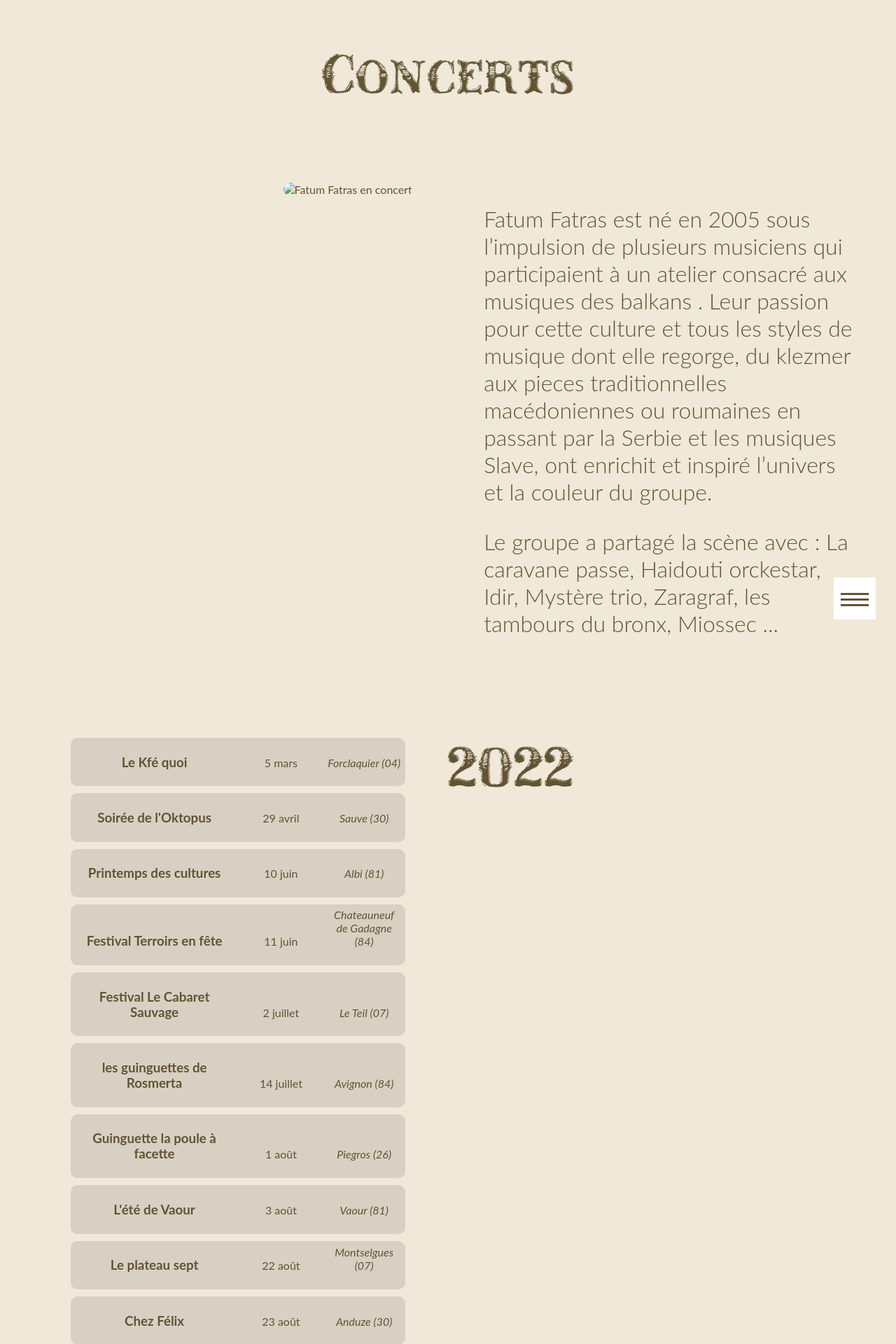
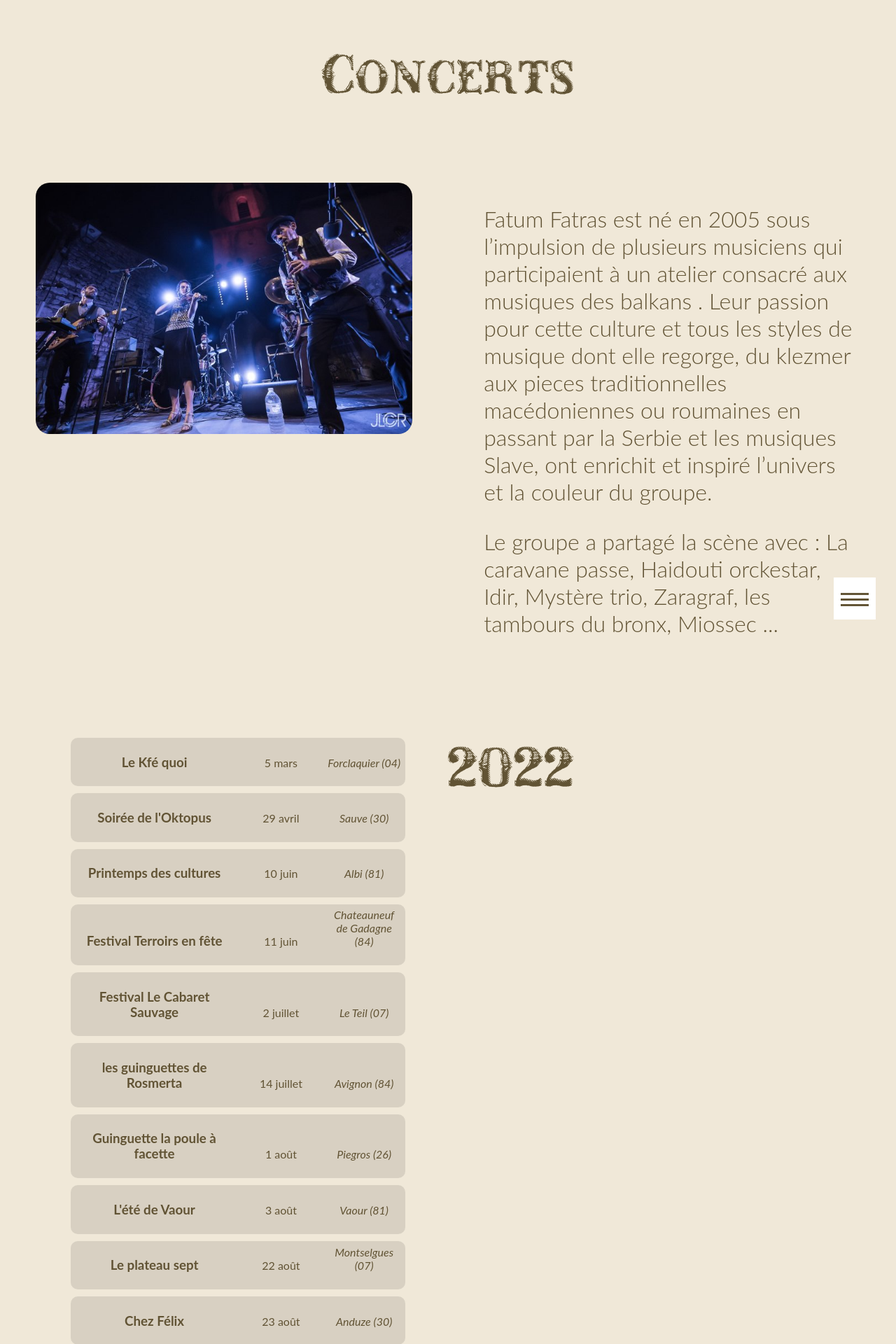
Before and after one commit to ftmftrs/ftmftrs.github.io, a Jekyll site: the page built from concert/index.html, in a window 1280 px wide. Shown: the top 1920 px of the page at 70% size. Built offline with Jekyll 4.4.1, drawn with Linux system fonts in a browser that asks for light colours; some web fonts are replaced; Markdown is read by kramdown in place of the engine named in the settings; comment, search, counter and statistics services are not loaded.

Commit message:
Update index.html

```diff
--- a/concert/index.html
+++ b/concert/index.html
@@ -9,7 +9,7 @@ menu: false
         <h2 style="text-align: center;display: block">Concerts</h2>
         <figure class="cbp-so-side cbp-so-side-left responsive-image"
                 data-alt="Fatum Fatras en concert"
-                data-file="fatum fatras new.jpg"
+                data-file="fatumfatras-concert.jpg"
                 data-path="/dist/img">
             <noscript>
                 <img src="/dist/img/m/fatumfatras-concert.jpg" alt="Fatum Fatras en concert">
```
